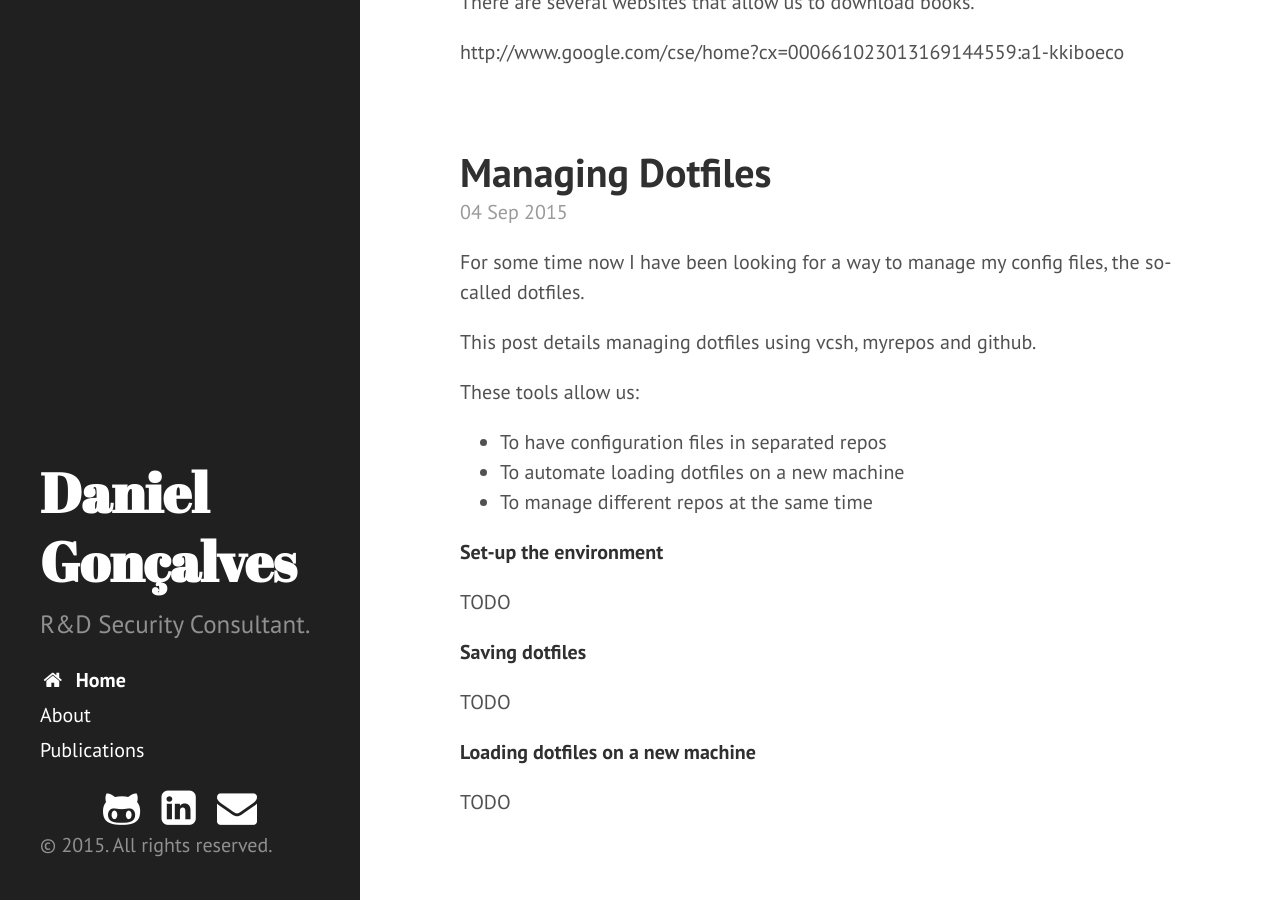
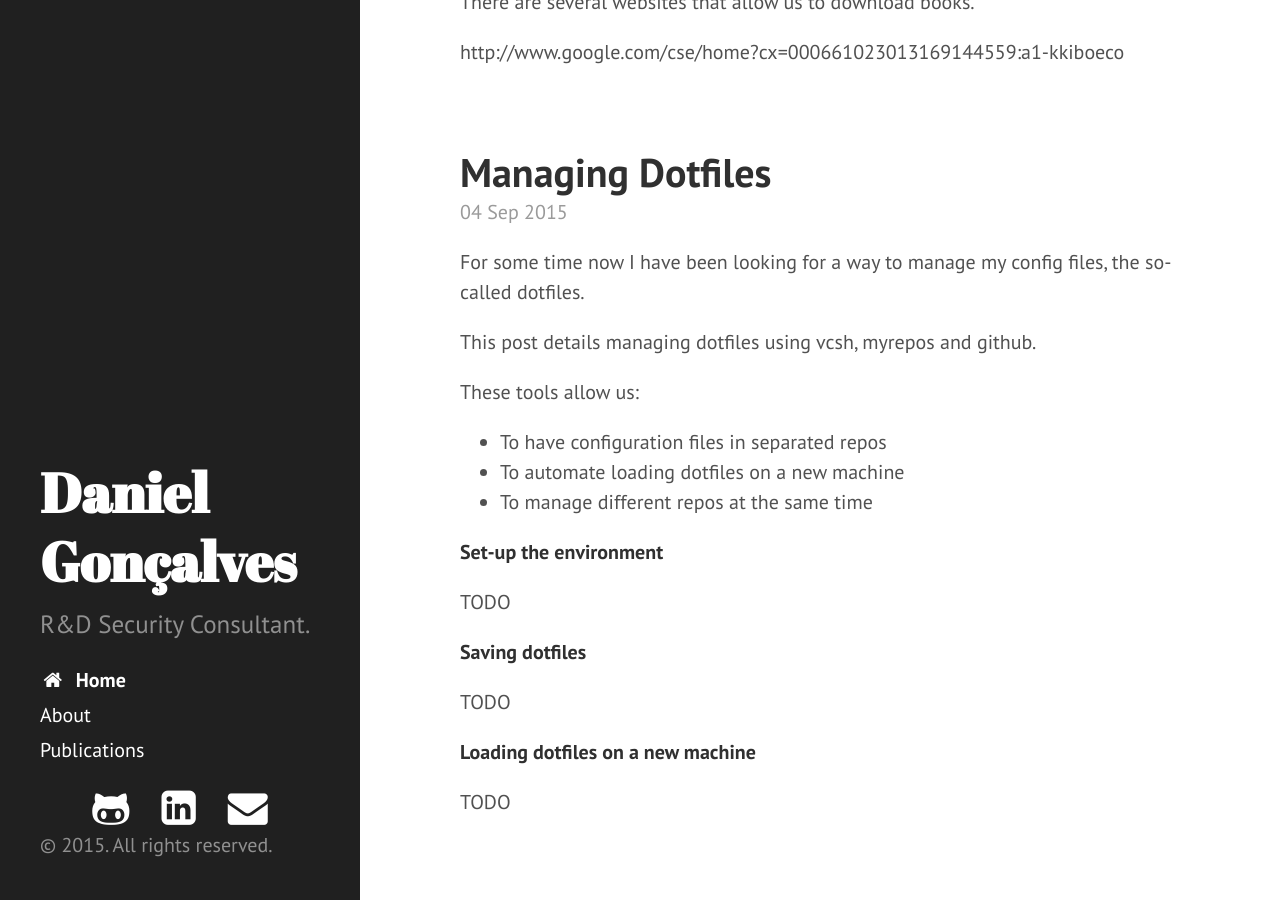
Before and after one commit to 2phost/2phost.github.io, a Jekyll site: the page built from index.html, in a window 1280 px wide and 900 px high, scrolled down 533 px. Built offline with Jekyll 4.4.1, drawn with Linux system fonts in a browser that asks for light colours; nearby versions of some CDN libraries; Markdown is read by kramdown in place of the engine named in the settings; the list of posts is cut into pages by our own code.

Commit message:
social update

```diff
--- a/_includes/sidebar.html
+++ b/_includes/sidebar.html
@@ -30,9 +30,9 @@
 
     <center>
       <a href="{{ site.social.github }}"><i class="fa fa-github-alt fa-2x"></i></a>{{ end }}
-      &nbsp;&nbsp;
+      &nbsp;&nbsp;&nbsp;&nbsp;
       <a href="{{ site.social.linkedin }}"><i class="fa fa-linkedin-square fa-2x"></i></a>{{ end }}
-      &nbsp;&nbsp;
+      &nbsp;&nbsp;&nbsp;&nbsp;
       <a href="{{ site.social.email }}"><i class="fa fa-envelope fa-2x"></i></a>{{ end }}
     </center>
 
```
